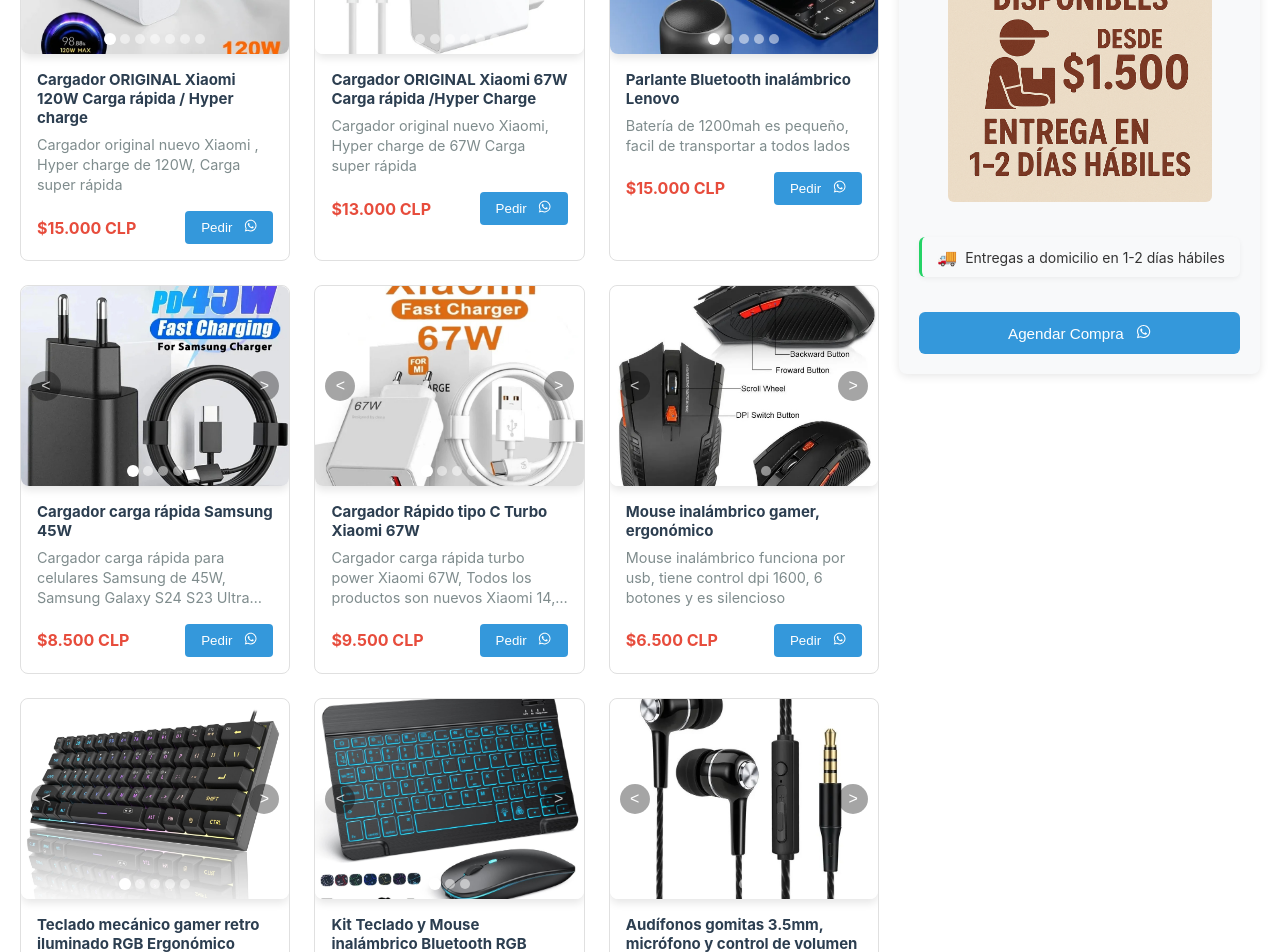
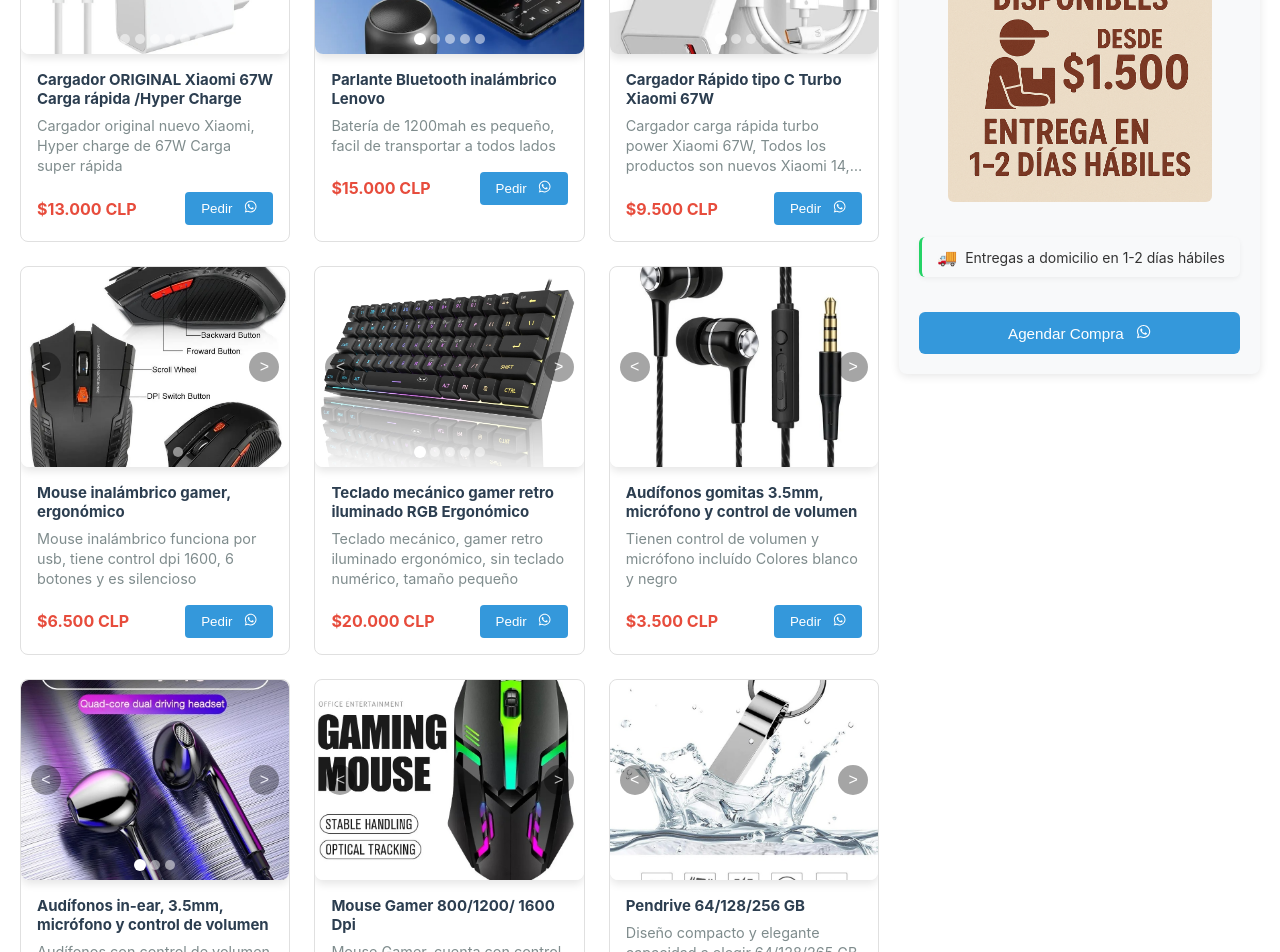
Before and after one commit to Kunashgi/risu-store, a React (Create React App) app: page / in a window 1280 px wide. Shown: the part 340-1292 px from the top of the page. Built offline with nearby package versions, Linux system fonts and the light colour scheme.

Commit message:
eliminar productos que no tengo

```diff
--- a/src/data/products.js
+++ b/src/data/products.js
@@ -15,13 +15,13 @@
 import cargador67w4 from '../assets/images/products/cargador67w4.jpeg';
 import cargador67w5 from '../assets/images/products/cargador67w5.jpeg';
 import cargador67w6 from '../assets/images/products/cargador67w6.jpeg';
-import cargador120wportada from '../assets/images/products/cargador120w-portada.jpg';
-import cargador120w1 from '../assets/images/products/cargador120w1.jpeg';
-import cargador120w2 from '../assets/images/products/cargador120w2.jpeg';
-import cargador120w3 from '../assets/images/products/cargador120w3.jpeg';
-import cargador120w4 from '../assets/images/products/cargador120w4.jpeg';
-import cargador120w5 from '../assets/images/products/cargador120w5.jpeg';
-import cargador120w6 from '../assets/images/products/cargador120w6.jpeg';
+// import cargador120wportada from '../assets/images/products/cargador120w-portada.jpg';
+// import cargador120w1 from '../assets/images/products/cargador120w1.jpeg';
+// import cargador120w2 from '../assets/images/products/cargador120w2.jpeg';
+// import cargador120w3 from '../assets/images/products/cargador120w3.jpeg';
+// import cargador120w4 from '../assets/images/products/cargador120w4.jpeg';
+// import cargador120w5 from '../assets/images/products/cargador120w5.jpeg';
+// import cargador120w6 from '../assets/images/products/cargador120w6.jpeg';
 import botellaportada from '../assets/images/products/botella-portada.jpeg';
 import botella1 from '../assets/images/products/botella1.jpeg';
 import botella2 from '../assets/images/products/botella2.jpeg';
@@ -68,16 +68,16 @@
 import tabla2 from '../assets/images/products/tabla2.jpg';
 import trucksportada from '../assets/images/products/trucks-portada.jpg';
 import trucks1 from '../assets/images/products/truck1.jpg';
-import tecladoportada from '../assets/images/products/teclado-portada.jpg';
-import teclado1 from '../assets/images/products/teclado1.jpg';
-import teclado2 from '../assets/images/products/teclado2.jpg';
+// import tecladoportada from '../assets/images/products/teclado-portada.jpg';
+// import teclado1 from '../assets/images/products/teclado1.jpg';
+// import teclado2 from '../assets/images/products/teclado2.jpg';
 import respiradorportada from '../assets/images/products/respirador-portada.jpg';
 import respirador1 from '../assets/images/products/respirador1.jpg';
 import respirador2 from '../assets/images/products/respirador2.jpg';
-import cargadorsamportada from '../assets/images/products/cargadorsam-portada.jpg';
-import cargadorsam1 from '../assets/images/products/cargadorsam1.jpg';
-import cargadorsam2 from '../assets/images/products/cargadorsam2.jpg';
-import cargadorsam3 from '../assets/images/products/cargadorsam3.jpg';
+// import cargadorsamportada from '../assets/images/products/cargadorsam-portada.jpg';
+// import cargadorsam1 from '../assets/images/products/cargadorsam1.jpg';
+// import cargadorsam2 from '../assets/images/products/cargadorsam2.jpg';
+// import cargadorsam3 from '../assets/images/products/cargadorsam3.jpg';
 import mouseinportada from '../assets/images/products/mousein-portada.jpg';
 import mousein1 from '../assets/images/products/mousein1.jpg';
 import mousein2 from '../assets/images/products/mousein2.jpg';
@@ -86,15 +86,15 @@
 
 export const products = [
   // Tecnología - Computadoras
-    {
-    id: 16,
-    name: "Cargador ORIGINAL Xiaomi 120W Carga rápida / Hyper charge",
-    price: "$15.000",
-    description: "Cargador original nuevo Xiaomi , Hyper charge de 120W, Carga super rápida",
-    categoryId: 1,
-    subcategoryId: 102,
-    images: [cargador120wportada, cargador120w1, cargador120w2, cargador120w3, cargador120w4, cargador120w5, cargador120w6],
-  },
+  //   {
+  //   id: 16,
+  //   name: "Cargador ORIGINAL Xiaomi 120W Carga rápida / Hyper charge",
+  //   price: "$15.000",
+  //   description: "Cargador original nuevo Xiaomi , Hyper charge de 120W, Carga super rápida",
+  //   categoryId: 1,
+  //   subcategoryId: 102,
+  //   images: [cargador120wportada, cargador120w1, cargador120w2, cargador120w3, cargador120w4, cargador120w5, cargador120w6],
+  // },
       {
     id: 17,
     name: "Cargador ORIGINAL Xiaomi 67W Carga rápida /Hyper Charge",
@@ -114,15 +114,15 @@
     subcategoryId: 102,
     images: [parlanteportada, parlante1, parlante2, parlante3, parlante4],
   },
-    {
-    id: 14,
-    name: "Cargador carga rápida Samsung 45W",
-    price: "$8.500",
-    description: "Cargador carga rápida para celulares Samsung de 45W, Samsung Galaxy S24 S23 Ultra Note 10 Plus",
-    categoryId: 1,
-    subcategoryId: 102,
-    images: [cargadorsamportada, cargadorsam1, cargadorsam2, cargadorsam3],
-  },
+  //   {
+  //   id: 14,
+  //   name: "Cargador carga rápida Samsung 45W",
+  //   price: "$8.500",
+  //   description: "Cargador carga rápida para celulares Samsung de 45W, Samsung Galaxy S24 S23 Ultra Note 10 Plus",
+  //   categoryId: 1,
+  //   subcategoryId: 102,
+  //   images: [cargadorsamportada, cargadorsam1, cargadorsam2, cargadorsam3],
+  // },
 
   {
     id: 3,
@@ -152,15 +152,15 @@
     subcategoryId: 103,
     images: [mecanicoportada, mecanico1, mecanico2, mecanico3, mecanico4],
   },
-    {
-    id: 12,
-    name: "Kit Teclado y Mouse inalámbrico Bluetooth RGB",
-    price: "$15.500",
-    description: "Teclado + Mouse inalámbricos, con control de iluminación ( trae varios colores ), Compatible con iPad, IOS, Android, Windows y PC",
-    categoryId: 1,
-    subcategoryId: 202,
-    images: [tecladoportada, teclado1, teclado2],
-  },
+  //   {
+  //   id: 12,
+  //   name: "Kit Teclado y Mouse inalámbrico Bluetooth RGB",
+  //   price: "$15.500",
+  //   description: "Teclado + Mouse inalámbricos, con control de iluminación ( trae varios colores ), Compatible con iPad, IOS, Android, Windows y PC",
+  //   categoryId: 1,
+  //   subcategoryId: 202,
+  //   images: [tecladoportada, teclado1, teclado2],
+  // },
   {
     id: 1,
     name: "Audífonos gomitas 3.5mm, micrófono y control de volumen",
```
